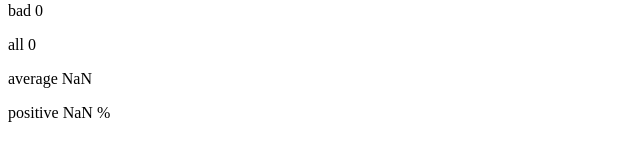
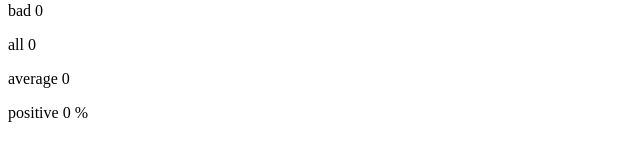
Before and after one commit to Dimisz/HelsinkiFullstack, a React (Create React App) app in the folder part1/unicafe/: page / in a window 1280 px wide. Shown: the part 234-394 px from the top of the page, without its empty margins (0-640 px from the left). Built offline with nearby package versions, Linux system fonts and the light colour scheme.

Commit message:
1.8: unicafe step3

```diff
--- a/part1/unicafe/src/App.js
+++ b/part1/unicafe/src/App.js
@@ -2,7 +2,7 @@ import React, { useState } from 'react';
 import ReactDOM from 'react-dom/client';
 
 import Button from './components/Button';
-import Stats from './components/Stats';
+import Statistics from './components/Statistics';
 
 function App() {
   const [goodCount, setGoodCount] = useState(0);
@@ -27,7 +27,7 @@ function App() {
     <Button clickHandler={goodCountHandler} text="good" />
     <Button clickHandler={neutralCountHandler} text="neutral" />
     <Button clickHandler={badCountHandler} text="bad" />
-    <Stats good={goodCount}
+    <Statistics good={goodCount}
             neutral={neutralCount}
             bad={badCount}
     />
--- a/part1/unicafe/src/components/Stats.js
+++ b/part1/unicafe/src/components/Statistics.js
@@ -1,7 +1,11 @@
-const Stats = ({ good, neutral, bad }) => {
+const Statistics = ({ good, neutral, bad }) => {
     const total = good + neutral + bad;
-    const average = (good - bad) / total;
-    const positive = (good / total) * 100;
+    let average = 0;
+    let positive = 0;
+    if(total > 0){
+        average = (good - bad) / total;
+        positive = (good / total) * 100;
+    }
 
     return (
         <section>
@@ -16,4 +20,4 @@ const Stats = ({ good, neutral, bad }) => {
     )
 }
 
-export default Stats;
+export default Statistics;
```
